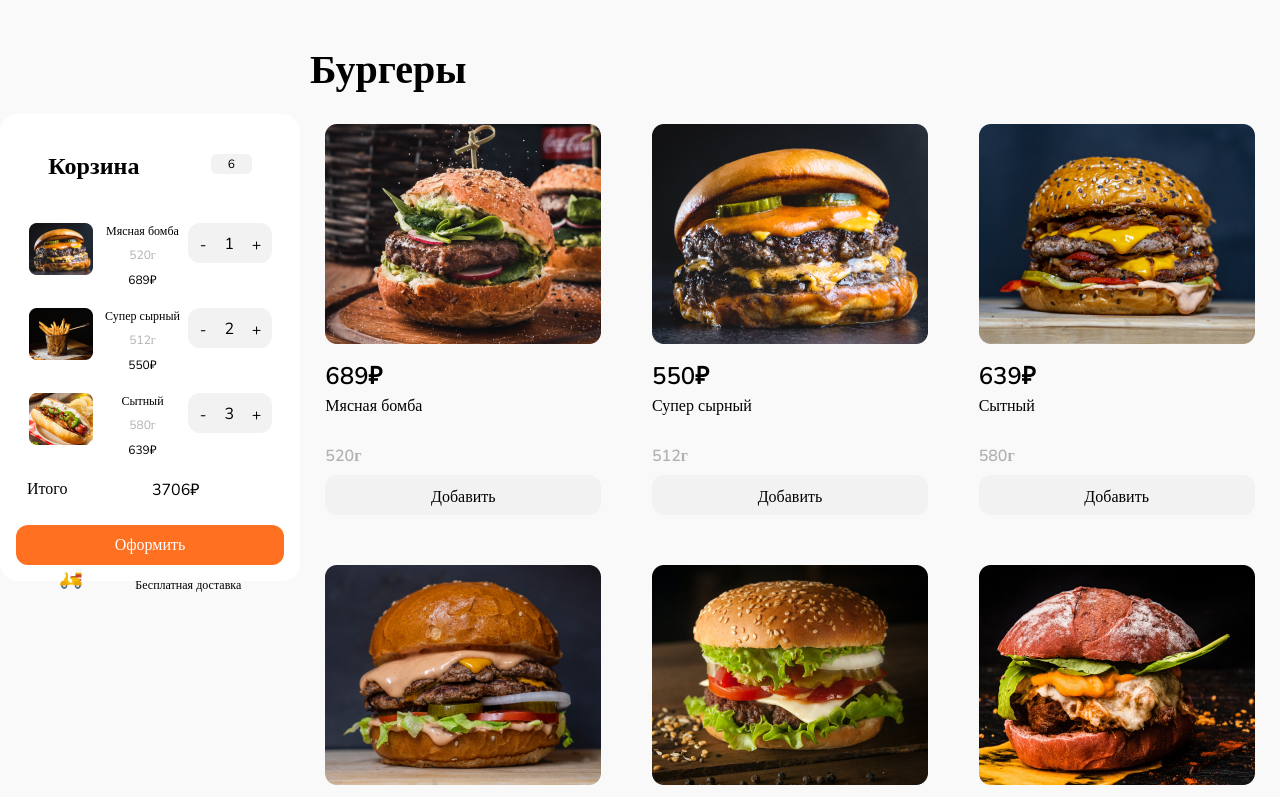
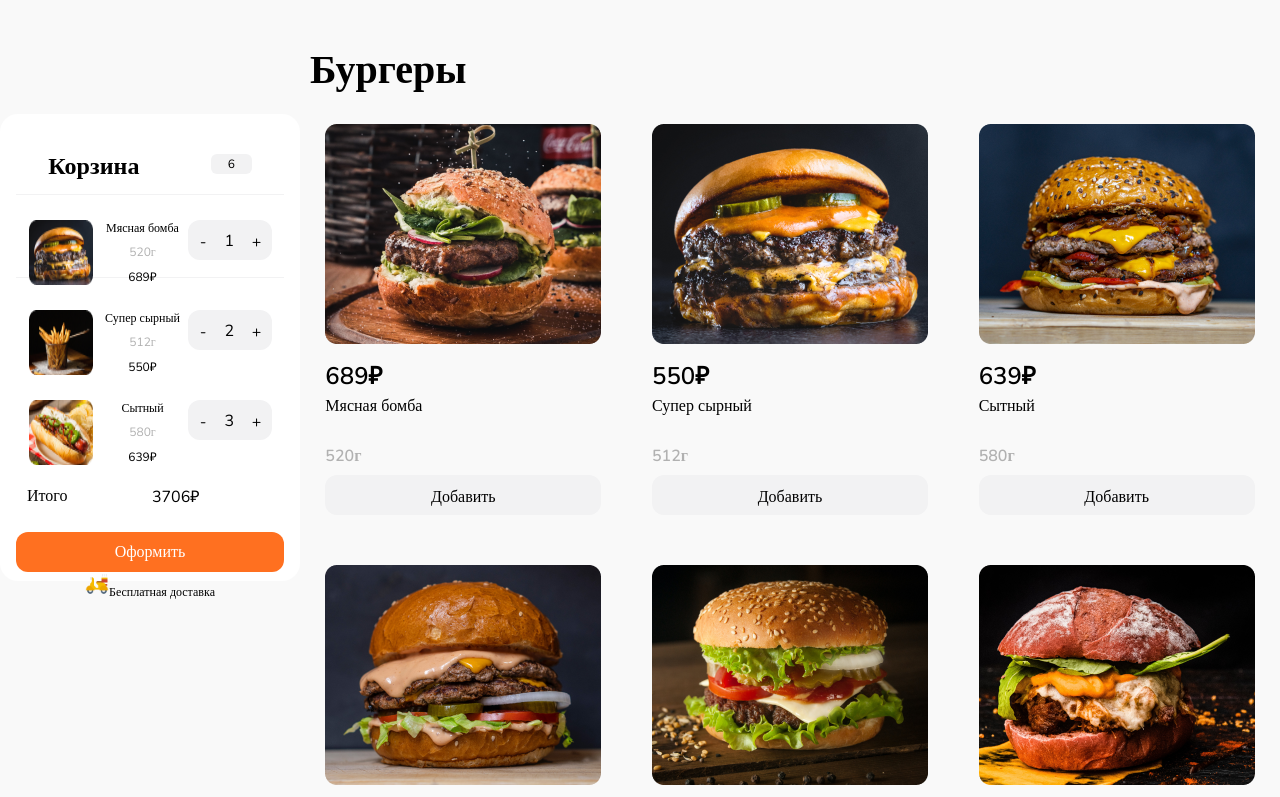
Before and after one commit to GurinAOA/React_less3, a React (Create React App) app: page / in a window 1280 px wide. Shown: the part 559-1356 px from the top of the page. Built offline with nearby package versions, Linux system fonts and the light colour scheme.

Commit message:
change basket in two components

```diff
--- a/src/components/Basket/Basket.jsx
+++ b/src/components/Basket/Basket.jsx
@@ -2,43 +2,24 @@ import React from "react";
 import s from "../Basket/basket.module.scss";
 import basketJson from "../data/basket.json";
 import delivery from "../Main/images/free-icon-delivery-2362252.svg";
-// import ItemBasket from "../ItemBasket/ItemBasket";
+import ItemBasket from "../ItemBasket/ItemBasket";
+
 
 import { useState } from "react";
 
 export default function Basket() {
-  const [cardsBasket, setCardsBasket] = useState(basketJson);
+  const [basket, setBasket] = useState(basketJson);
 
-  function minus(id) {
-    const arr = cardsBasket.map((item) => {
-      if (item.id === id) {
-        item.number -= 1;
-        return item;
-      }
-      return item;
-    });
-    setCardsBasket(arr);
-  }
-  function plus(id) {
-    const arr = cardsBasket.map((item) => {
-      if (item.id === id) {
-        item.number += 1;
-        return item;
-      }
-      return item;
-    });
-    setCardsBasket(arr);
-  }
 
   function getTotalSum() {
     let count = 0;
     basketJson.forEach((item) => {
       count += item.number * item.sum;
     });
+    return count;
 
-    return count;
   }
-  function getTotalQuantity() {
+  function getTotalQuantity(){
     let count = 0;
     basketJson.forEach((item) => {
       count += item.number;
@@ -47,58 +28,27 @@ export default function Basket() {
   }
 
   return (
+
     <div className={s.wr_sum}>
       <div className={s.common}>
         <h2 className={s.title}>Корзина</h2>
-        <div className={s.quantity}>{getTotalQuantity()}</div>
-      </div>
-      <div className={s.basket_wrap}>
-        <div className={s.wr_bag}>
-          {basketJson.map((element, id) => (
-            <div className={s.bags_cards} key={id}>
-              <div className={s.cont_img}>
-                {" "}
-                <img
-                  className={s.img}
-                  src={require(`../Main/images/${element.url}.png`)}
-                  alt="food"
-                ></img>
-              </div>
+        <div className={s.quantity}>
 
-              <div className={s.wr_bags_text}>
-                <p className={s.description}>{element.description}</p>
-                <p className={s.weight}>{element.weight}</p>
-                <p className={s.price}>{element.price}</p>
-              </div>
-              <div className={s.wr_bags_btn_container}>
-                <button
-                  onClick={() => {
-                    if (element.number > 0) minus(element.id);
-                  }}
-                  className={s.bags_btn}
-                >
-                  -
-                </button>
-                <span className={s.number}>{element.number}</span>
-                <button
-                  onClick={() => {
-                    plus(element.id);
-                  }}
-                  className={s.bags_btn}
-                >
-                  +
-                </button>
+         {getTotalQuantity()}
         </div>
       </div>
+      <div className={s.wr_bag}>
+        <div className={s.wr_bags_cards}>
+          {basket.map((element, index) => (
+            <ItemBasket basket={basket} setBasket={setBasket} object={element} key={index} />
           ))}
-        </div>
-      </div>
-
         <div className={s.wr_sum}>
           <div className={s.wr_sum_common}>
             <span className={s.wr_sum_total}>
               Итого
-            <span className={s.wr_sum_number}>{getTotalSum()}₽</span>
+              <span className={s.wr_sum_number}>
+              {getTotalSum()}₽
+              </span>
             </span>
           </div>
           </div>
@@ -108,5 +58,8 @@ export default function Basket() {
             <span className={s.wr_free}>Бесплатная доставка</span>
           </div>
         </div>
+      </div>
+    </div>
+
   );
 }
--- a/src/components/Basket/basket.module.scss
+++ b/src/components/Basket/basket.module.scss
@@ -133,189 +133,6 @@
 }
 .wr_delivery {
   display: flex;
-  align-items: center;
-  flex-direction: row;
-}
-.delivery {
-  width: 24px;
-  height: 24px;
-  margin-right: 10px;
-
-}
-.wr_bags_btn_container {
-  width: 84px;
-  height: 40px;
-  display: flex;
-  flex-direction: row;
-  background: #f2f2f3;
-  border-radius: 12px;
-  align-items: center;
-}
-.number {
-  width: 10px;
-  height: 20px;
-  color: #000;
-  font-family: Nunito;
-  font-size: 16px;
-  font-weight: 400;
-  border-radius: 12px;
-  background: #f2f2f3;
-}
-.wr_sum_common {
-  display: flex;
-  width: 268px;
-  display: flex;
-  justify-content: space-around;
-
-}
-.wr_sum_total {
-  display: flex;
-  flex-direction: row;
-  justify-content: space-around;
-  width: 268px;
-  padding-left: 11px;
-  margin-top: 20px;
-  font-family: Nunito;
-  font-size: 16px;
-  font-weight: 400;
-
-}
-.wr_sum_number{
-  font-family: Nunito;
-  font-size: 16px;
-  font-weight: 400;
-  text-align: right;
-  color: rgba(0, 0, 0, 1);
-
-}
-
-.wrapper {
-  max-width: 1290px;
-  margin: 0 auto;
-  display: flex;
-  flex-direction: row;
-}
-.wrapper_bag {
-  width: 300px;
-  height: 467px;
-  border-radius: 18px;
-  background: #fff;
-  padding: 16px;
-}
-.container_common {
-  width: 1100px;
-  display: flex;
-  flex-direction: row;
-  justify-content: center;
-  align-items: center;
-  flex-wrap: wrap;
-}
-.title {
-  color: #000;
-  font-family: Nunito;
-  font-size: 24px;
-  font-weight: 600;
-  line-height: 100%;
-  width: 98px;
-  height: 24px;
-}
-.quantity {
-  width: 41px;
-  height: 20px;
-  border-radius: 6px;
-  background: #f2f2f3;
-}
-
-.common {
-  width: 268px;
-  display: flex;
-  justify-content: row;
-  margin-top: 24px;
-  justify-content: space-between;
-}
-.wr_bags_text {
-  display: flex;
-  flex-direction: column;
-}
-.wr_bags_cards {
-  display: flex;
-  flex-direction: row;
-  width: 268px;
-  height: 84px;
-  flex-shrink: 0;
-  border-top: 1px solid #f2f2f3;
-  border-bottom: 1px solid #f2f2f3;
-  margin: 16px 0;
-}
-.bags_btn {
-  width: 20px;
-  height: 20px;
-  color: #000;
-  font-family: Nunito;
-  font-size: 16px;
-  font-weight: 400;
-  border-radius: 12px;
-  background: #f2f2f3;
-  border: none;
-}
-.wr_bags_text {
-  width: 90px;
-  margin-left: 5px;
-  text-align: center;
-}
-.wr_bags_cards_burgername {
-  color: #000;
-  font-family: Nunito;
-  font-size: 12px;
-  font-weight: 400;
-  line-height: normal;
-}
-.wr_bags_weight {
-  color: #b1b1b1;
-  font-family: Nunito;
-  font-size: 12px;
-  font-weight: 400;
-  line-height: normal;
-}
-.wr_bags_price {
-  margin-top: 10px;
-  color: #000;
-  font-family: Nunito;
-  font-size: 12px;
-  font-style: normal;
-  font-weight: 400;
-  line-height: normal;
-}
-.bagBurger {
-  width: 64px;
-  height: 52px;
-}
-.wr_sum_btn {
-  margin-top: 24px;
-  width: 268px;
-  height: 40px;
-  padding: 11px 32px;
-  gap: 10px;
-  flex-shrink: 0;
-  border-radius: 12px;
-  background: #ff7020;
-  color: #fff;
-  font-family: Nunito;
-  font-size: 16px;
-  font-weight: 400;
-  line-height: 100%;
-  border: none;
-}
-.wr_free {
-  margin-top: 12px;
-  color: #000;
-  font-family: Nunito;
-  font-size: 12px;
-  font-weight: 400;
-  line-height: normal;
-}
-.wr_delivery {
-  display: flex;
   flex-direction: row;
 }
 .delivery {
@@ -341,38 +158,30 @@
   border-radius: 12px;
   background: #f2f2f3;
 }
-.basket_wrap {
-  display: flex;
-  flex-direction: column;
-  margin-top: 25px;
-}
-.price {
-  font-family: Nunito;
-  font-weight: 400;
-  font-size: 12px;
-  margin-top: 8px;
-}
-.description {
-  font-family: Nunito;
-  font-weight: 400;
-  font-size: 12px;
-}
-.weight {
-  font-family: Nunito;
-  font-weight: 400;
-  font-size: 12px;
-  color: #b1b1b1;
-  margin-top: 8px;
-}
-.wr_add{
-  display: flex;
-}
-.wr_bag{
-  display: flex;
-  flex-direction: column;
-}
-.bags_cards{
+.wr_sum_common {
   display: flex;
   flex-direction: row;
+  width: 268px;
+  justify-content: space-between;
+
+}
+.wr_sum_total {
+  display: flex;
+  flex-direction: row;
+  justify-content: space-around;
+  width: 268px;
+  padding-left: 11px;
   margin-top: 20px;
+  font-family: Nunito;
+  font-size: 16px;
+  font-weight: 400;
+
 }
+.wr_sum_number{
+  font-family: Nunito;
+  font-size: 16px;
+  font-weight: 400;
+  text-align: right;
+  color: rgba(0, 0, 0, 1);
+
+}
--- a/src/components/ItemBasket/ItemBasket.jsx
+++ b/src/components/ItemBasket/ItemBasket.jsx
@@ -1,67 +1,70 @@
-// import React from "react";
-// import s from "./ItemBasket.module.scss";
-// // import { useState } from "react";
-// // import Basket from "../Basket/Basket";
-// // import basketJson from "../data/basket.json";
-
-// export default function ItemBasket(props) {
-//   console.log(props.object);
-
-//   function minus(id) {
-//     const arr = props.object.basketJson.map((item) => {
-
-//       if (item.id === id ) {
-//         item.number -= 1;
-//         return item;
-//       }
-//       return item;
-//     });
-//     props.object.basketJson.setCardsBasket(arr);
-//   }
-//   function plus(id) {
-//     const arr =props.object.basketJson.map((item) => {
-//       if (item.id === id ) {
-//         item.number += 1;
-//         return item;
-//       }
-//       return item;
-//     });
-//     props.object.basketJson.setCardsBasket(arr);
+import React from "react";
+import s from "./ItemBasket.module.scss";
 
 
-//   }
-//   return (
-//     <div className={s.basket_wrap}>
-//       <img
-//         className={s.img}
-//         src={require(`../Main/images/${props.object.url}.png`)}
-//         alt="food"
-//       />
-//       <div className={s.wr_bags_text}>
-//         <p className={s.description}>{props.object.description}</p>
-//         <p className={s.weight}>{props.object.weight}</p>
-//         <p className={s.price}>{props.object.price}</p>
-//       </div>
-//       <div className={s.wr_bags_btn_container}>
-//         <button
-//           onClick={() => {
-//             if(props.object.number>0)
-//             minus(props.object.id);
-//           }}
-//           className={s.bags_btn}
-//         >
-//           -
-//         </button>
-//         <span className={s.number}>{props.object.number}</span>
-//         <button
-//           onClick={() => {
-//             plus(props.object.id);
-//           }}
-//           className={s.bags_btn}
-//         >
-//           +
-//         </button>
-//       </div>
-//     </div>
-//   );
-// }
+export default function ItemBasket(props) {
+
+  function delBasket(){
+    props.setBasket([])
+  }
+
+
+
+  function minus(id) {
+    const arr = props.basket.map((item) => {
+
+      if (item.id === id ) {
+        item.number -= 1;
+        return item;
+      }
+      return item;
+    });
+    props.setBasket(arr);
+  }
+  function plus(id) {
+    const arr = props.basket.map((item) => {
+      if (item.id === id ) {
+        item.number += 1;
+        return item;
+      }
+      return item;
+    });
+    props.setBasket(arr);
+
+  }
+  return (
+    <div className={s.basket_wrap}>
+      <img
+        className={s.img}
+        src={require(`../Main/images/${props.object.url}.png`)}
+        alt="food"
+      />
+      <div className={s.wr_bags_text}>
+        <p className={s.description}>{props.object.description}</p>
+        <p className={s.weight}>{props.object.weight}</p>
+        <p className={s.price}>{props.object.price}</p>
+      </div>
+      <div className={s.wr_bags_btn_container}>
+        <button
+          onClick={() => {
+            if(props.object.number>0)
+            minus(props.object.id)
+          }}
+
+          className={s.bags_btn}
+        >
+          -
+        </button>
+        <span className={s.number}>{props.object.number}</span>
+        <button
+          onClick={() => {
+            plus(props.object.id);
+          }}
+          className={s.bags_btn}
+        >
+          +
+        </button>
+      </div>
+    </div>
+  );
+}
```
Lines whose indentation alone changed are shown as unchanged.
